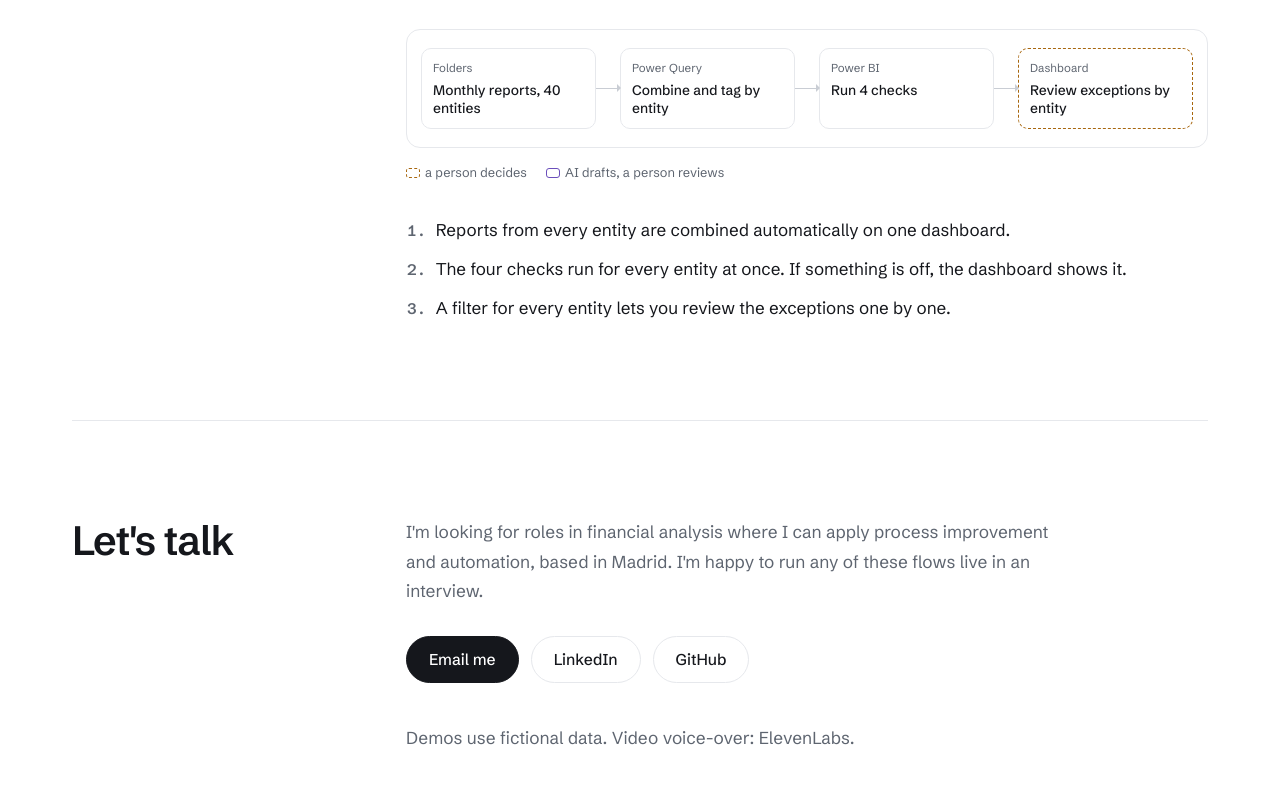
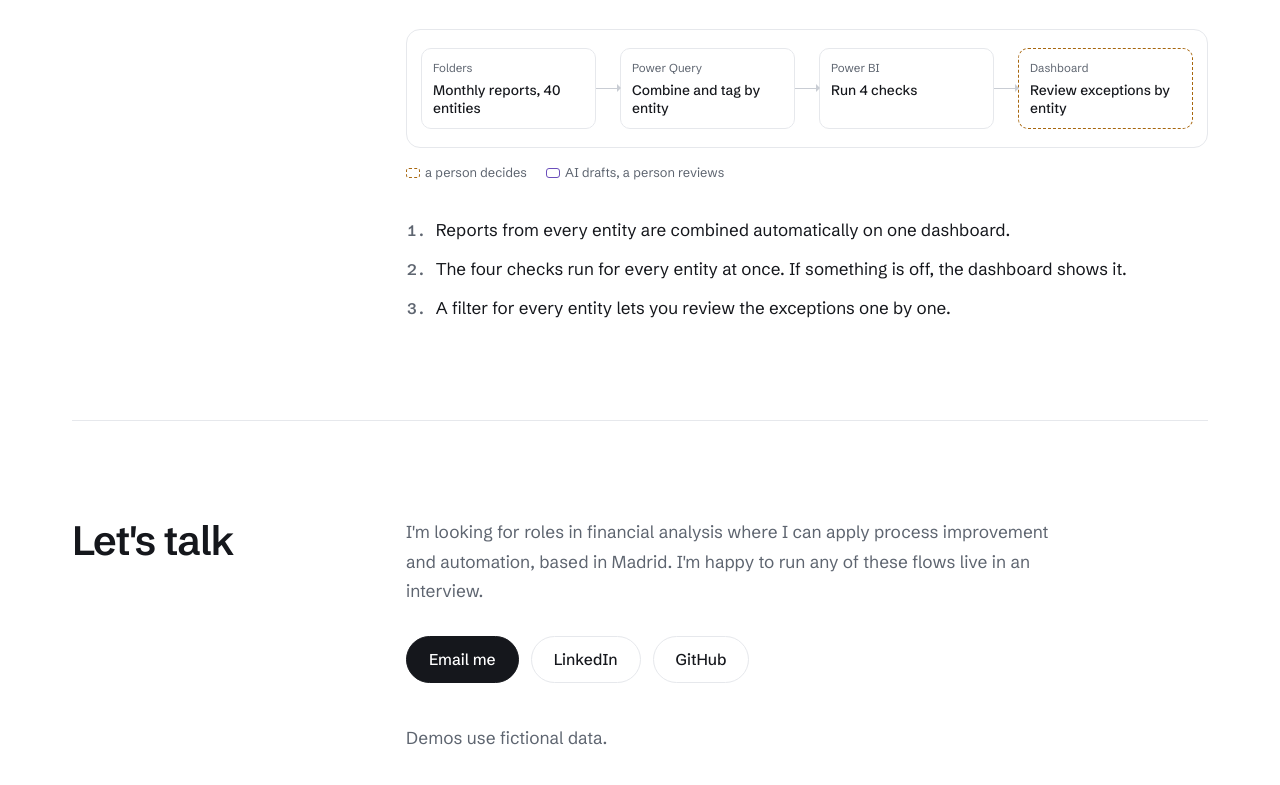
Before and after one commit to andreaalarconvalles/andreaalarconvalles.github.io, a plain HTML site: page index.html in a window 1280 px wide. Shown: the part 5096-5881 px from the top of the page. Drawn offline with Linux system fonts and the light colour scheme.

Commit message:
Add files via upload

```diff
--- a/index.html
+++ b/index.html
@@ -310,7 +310,7 @@
         <a class="btn ghost" href="https://www.linkedin.com/in/andreaalarconvalles/" target="_blank" rel="noopener">LinkedIn</a>
         <a class="btn ghost" href="https://github.com/andreaalarconvalles" target="_blank" rel="noopener">GitHub</a>
       </div>
-      <p class="fine">Demos use fictional data. Video voice-over: ElevenLabs.</p>
+      <p class="fine">Demos use fictional data.</p>
     </div>
   </section>
 </div>
```
